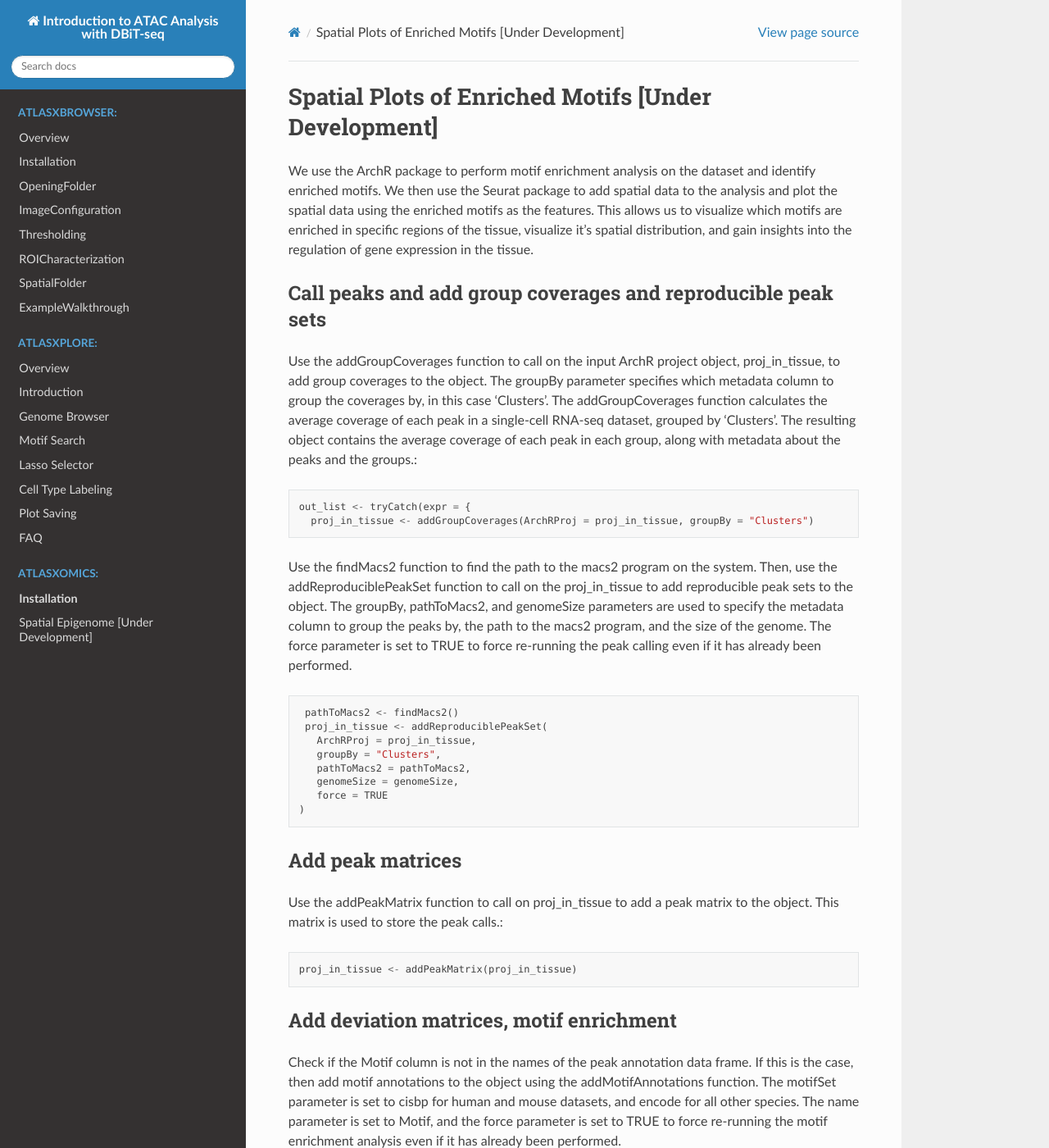
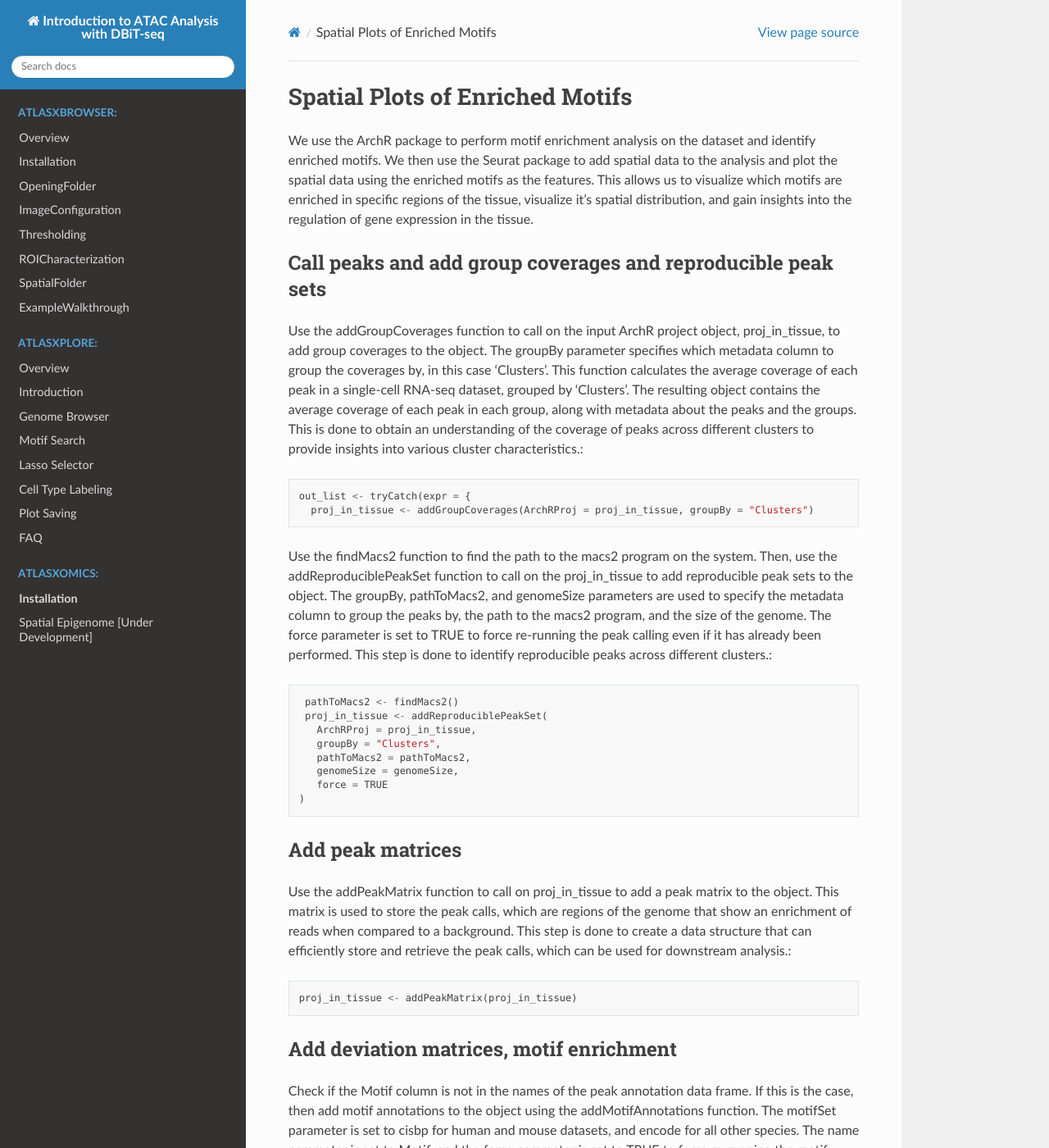
Before and after one commit to atlasxomics/AtlasXpipeline_docs, a Sphinx documentation site: the page built from docs/Spatial_Plots_Enriched_Motifs.rst, in a window 1280 px wide and 1400 px high. Shown: the whole window at 82% size. Built offline with Sphinx 7.4.7 and the Read the Docs theme 2.0.0, drawn with Linux system fonts in a browser that asks for light colours; pages that are not in the unit, such as notebooks, are missing from menus; some of the changed text lies outside the part shown.

Commit message:
Update Spatial_Plots_Enriched_Motifs.rst

```diff
--- a/docs/Spatial_Plots_Enriched_Motifs.rst
+++ b/docs/Spatial_Plots_Enriched_Motifs.rst
@@ -1,4 +1,4 @@
-Spatial Plots of Enriched Motifs [Under Development]
+Spatial Plots of Enriched Motifs
 __________________________________
 
 We use the ArchR package to perform motif enrichment analysis on the dataset and identify enriched motifs. We then use the Seurat package to add spatial data to the analysis and plot the spatial data using the enriched motifs as the features. This allows us to visualize which motifs are enriched in specific regions of the tissue, visualize it's spatial distribution, and gain insights into the regulation of gene expression in the tissue.
@@ -8,14 +8,14 @@ We use the ArchR package to perform motif enrichment analysis on the dataset and
 ##############################################################################
 
 Use the addGroupCoverages function to call on the input ArchR project object, proj_in_tissue, to add group coverages to the object. The groupBy parameter specifies which metadata column to group the coverages by, in this case 'Clusters'.
-The addGroupCoverages function calculates the average coverage of each peak in a single-cell RNA-seq dataset, grouped by 'Clusters'. The resulting object contains the average coverage of each peak in each group, along with metadata about the peaks and the groups.::
+This function calculates the average coverage of each peak in a single-cell RNA-seq dataset, grouped by 'Clusters'. The resulting object contains the average coverage of each peak in each group, along with metadata about the peaks and the groups. This is done to obtain an understanding of the coverage of peaks across different clusters to provide insights into various cluster characteristics.::
 
 
   out_list <- tryCatch(expr = {
     proj_in_tissue <- addGroupCoverages(ArchRProj = proj_in_tissue, groupBy = "Clusters")
 
 
-Use the findMacs2 function to find the path to the macs2 program on the system. Then, use the addReproduciblePeakSet function to call on the proj_in_tissue to add reproducible peak sets to the object. The groupBy, pathToMacs2, and genomeSize parameters are used to specify the metadata column to group the peaks by, the path to the macs2 program, and the size of the genome. The force parameter is set to TRUE to force re-running the peak calling even if it has already been performed. ::
+Use the findMacs2 function to find the path to the macs2 program on the system. Then, use the addReproduciblePeakSet function to call on the proj_in_tissue to add reproducible peak sets to the object. The groupBy, pathToMacs2, and genomeSize parameters are used to specify the metadata column to group the peaks by, the path to the macs2 program, and the size of the genome. The force parameter is set to TRUE to force re-running the peak calling even if it has already been performed. This step is done to identify reproducible peaks across different clusters.::
 
     pathToMacs2 <- findMacs2()
     proj_in_tissue <- addReproduciblePeakSet(
@@ -29,7 +29,7 @@ Use the findMacs2 function to find the path to the macs2 program on the system.
 Add peak matrices
 #######################################
 
-Use the addPeakMatrix function to call on proj_in_tissue to add a peak matrix to the object. This matrix is used to store the peak calls.::
+Use the addPeakMatrix function to call on proj_in_tissue to add a peak matrix to the object. This matrix is used to store the peak calls, which are regions of the genome that show an enrichment of reads when compared to a background. This step is done to create a data structure that can efficiently store and retrieve the peak calls, which can be used for downstream analysis.::
 
   proj_in_tissue <- addPeakMatrix(proj_in_tissue)
 
@@ -68,7 +68,7 @@ Save the project as an RDS file using the saveRDS() function. RDS files are a bi
 Get marker features and create list of enriched motifs
 ##############################################################################
 
-Use getMarkerFeatures() to identify marker features within the ArchRProj object. The identified markers are then filtered using getMarkers() and stored in the motifs variable. ::
+Use getMarkerFeatures() to identify marker features within the ArchRProj object. The identified markers are then filtered using getMarkers() and stored in the motifs variable. This step is done to identify markers that are specific to certain clusters.  ::
 
   markersMotifs <- getMarkerFeatures(
   ArchRProj = proj_in_tissue,
@@ -89,7 +89,7 @@ Use getMarkerFeatures() to identify marker features within the ArchRProj object.
     }
 
 
-If the input list of motifs has more than one element, converts the motif to a string, and add a "z:" prefix to each motif, remove duplicate motifs, and assign the resulting list of motifs to the variable motifs. ::
+If the input list of motifs has more than one element, converts the motif to a string, and add a "z:" prefix to each motif, remove duplicate motifs, and assign the resulting list of motifs to the variable motifs. We do this to create a list of enriched motifs that are specific to certain clusters. ::
 
      if (length(motifs)>1) {
        motifs <- unlist(motifs)
@@ -97,7 +97,7 @@ If the input list of motifs has more than one element, converts the motif to a s
    motifs <- unique(motifs)
 
 
-Apply addImputeWeights to the input Seurat object and assign the result to the variable proj_in_tissue. ::
+Apply addImputeWeights to the input Seurat object and assign the result to the variable proj_in_tissue. This step is done to improve the accuracy of the marker features by imputing missing values.::
 
   proj_in_tissue <- addImputeWeights(proj_in_tissue)
 
```
